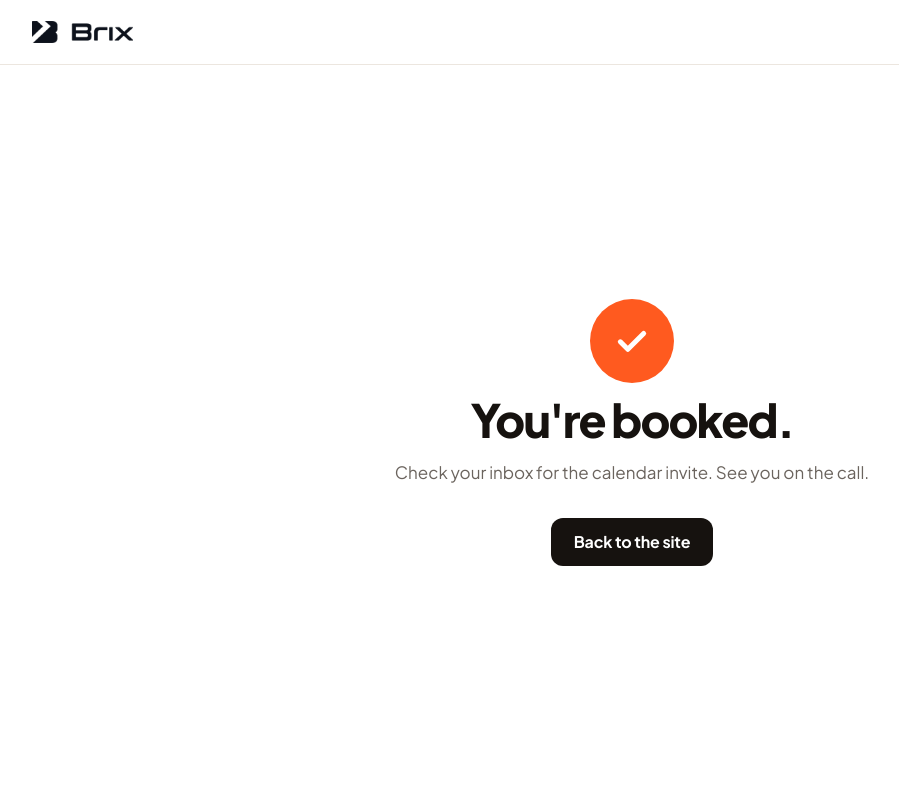
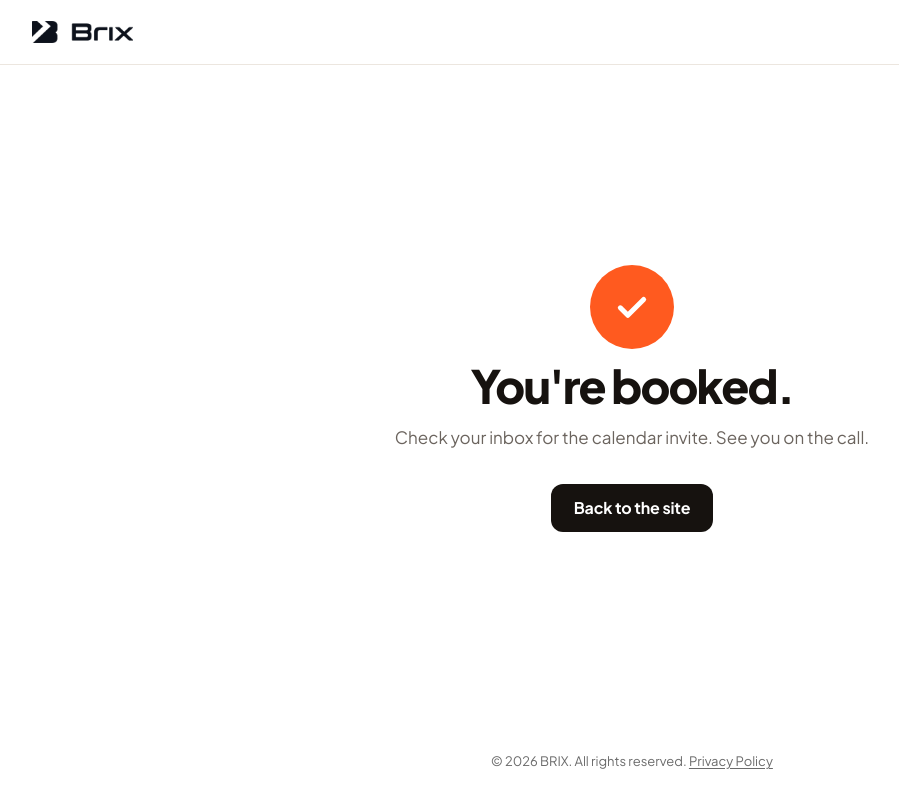
Before and after one commit to prasanth150202/brix-home, a PHP site: page /brix-scale/thank-you/index.html in a window 1280 px wide. Shown: the whole page, without its empty margins (8-907 px from the left). Run offline with PHP 8.4, Linux system fonts and the light colour scheme.

Commit message:
Add policy links to the footer bottom bar and BRIX Scale thank-you page
Co-Authored-By: Claude Opus 5.5 <noreply@anthropic.com>

```diff
--- a/public/brix-scale/thank-you/index.html
+++ b/public/brix-scale/thank-you/index.html
@@ -27,6 +27,8 @@
   <style>
     .thanks { min-height: 100vh; min-height: 100dvh; display: flex; flex-direction: column; }
     .thanks__main { flex: 1; display: flex; align-items: center; justify-content: center; padding: 48px var(--gutter); }
+    .thanks__footer { padding: 20px var(--gutter) 28px; text-align: center; font-size: 13px; color: #6b6b6b; }
+    .thanks__footer a { color: inherit; text-decoration: underline; text-underline-offset: 2px; }
   </style>
 </head>
 <body>
@@ -53,6 +55,10 @@
         <a class="btn btn--dark" href="../">Back to the site</a>
       </section>
     </main>
+
+    <footer class="thanks__footer">
+      &copy; 2026 BRIX. All rights reserved. <a href="/privacy-policy">Privacy Policy</a>
+    </footer>
   </div>
 
   <script>
--- a/views/site/partials/footer.php
+++ b/views/site/partials/footer.php
@@ -50,6 +50,9 @@ $products = active_products();
   </div>
   <div class="container footer-bottom">
     <p class="footer-copy">&copy; <?= date('Y') ?> <img src="<?= e(url('assets/img/digifyce-mark.png')) ?>" alt="" width="225" height="258" loading="lazy"> DIGIFYCE GLOBAL (OPC) PRIVATE LIMITED. All rights reserved.</p>
+    <nav class="footer-legal" aria-label="Policies">
+      <a href="<?= e(url('/privacy-policy')) ?>">Privacy Policy</a>
+    </nav>
     <?php if ($socials): ?>
     <div class="socials">
       <?php foreach ($socials as $iconName => $link): ?>
```
Also changed, not shown: public/assets/css/site.css.
